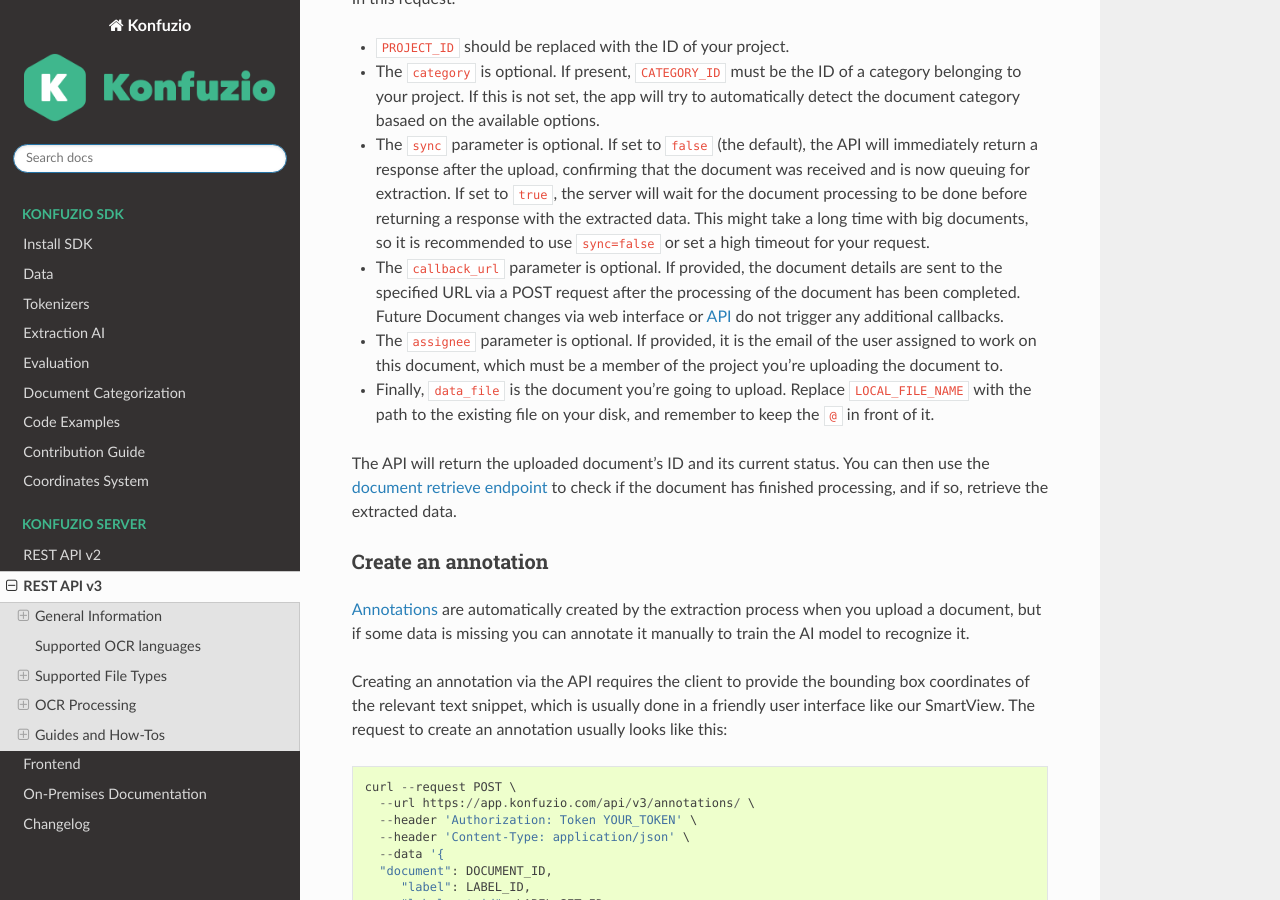
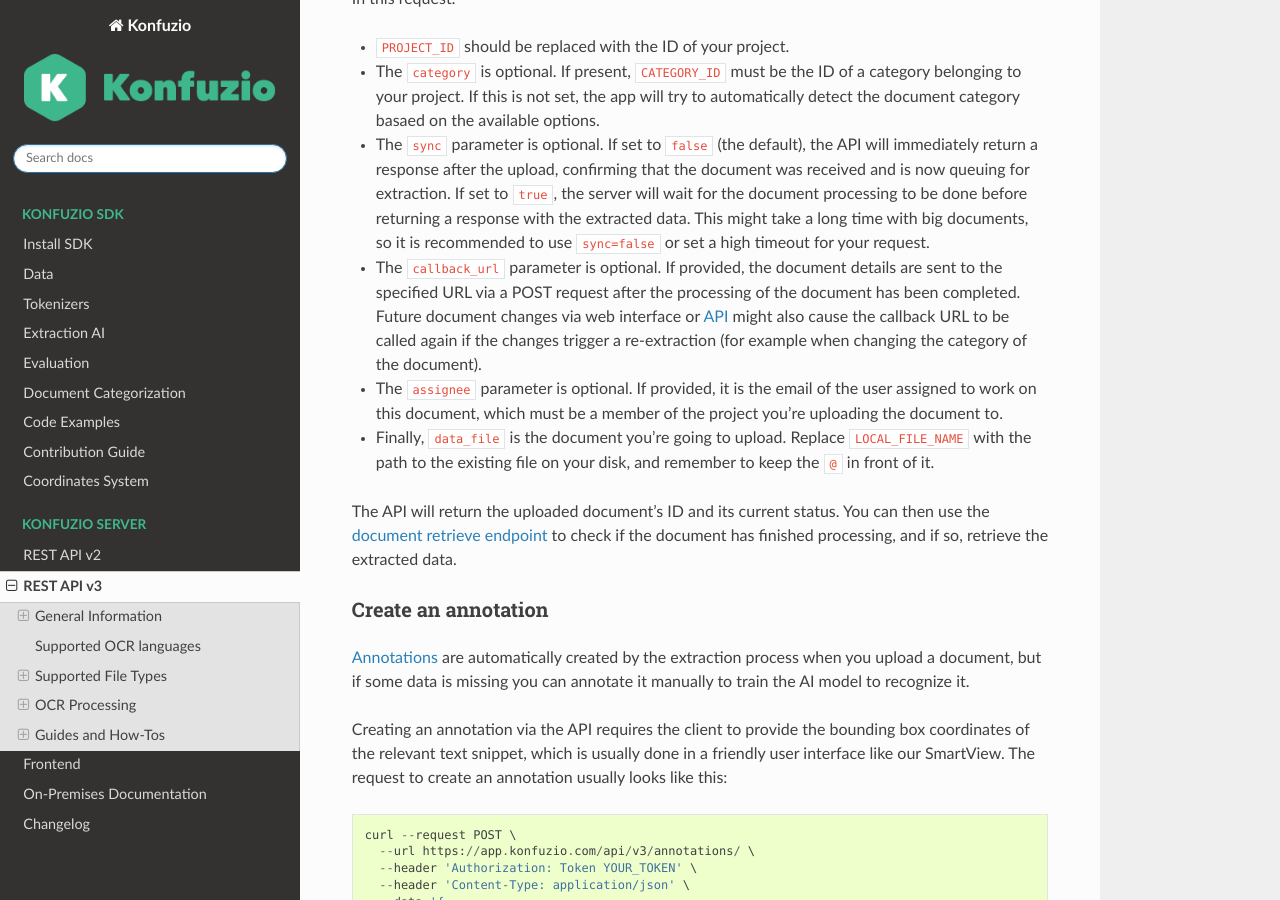
Before and after one commit to konfuzio-ai/konfuzio-sdk, a Sphinx documentation site: the page built from docs/web/api-v3.md, in a window 1280 px wide and 900 px high, scrolled down 13975 px. Built offline with Sphinx 7.4.7 and the Read the Docs theme 2.0.0, drawn with Linux system fonts in a browser that asks for light colours.

Commit message:
Update API v3 documentation about callback_url

```diff
--- a/docs/web/api-v3.md
+++ b/docs/web/api-v3.md
@@ -551,7 +551,10 @@
   the upload, confirming that the document was received and is now queuing for extraction. If set to `true`, the server
   will wait for the document processing to be done before returning a response with the extracted data. This might take
   a long time with big documents, so it is recommended to use `sync=false` or set a high timeout for your request.
-- The `callback_url` parameter is optional. If provided, the document details are sent to the specified URL via a POST request after the processing of the document has been completed. Future Document changes via web interface or [API](https://app.konfuzio.com/v3/swagger/#/documents/documents_update) do not trigger any additional callbacks.
+- The `callback_url` parameter is optional. If provided, the document details are sent to the specified URL via a POST
+  request after the processing of the document has been completed. Future document changes via web interface or
+  [API](https://app.konfuzio.com/v3/swagger/#/documents/documents_update) might also cause the callback URL to be
+  called again if the changes trigger a re-extraction (for example when changing the category of the document).
 - The `assignee` parameter is optional. If provided, it is the email of the user assigned to work on this document,
   which must be a member of the project you're uploading the document to.
 - Finally, `data_file` is the document you're going to upload. Replace `LOCAL_FILE_NAME` with the path to the existing
```
